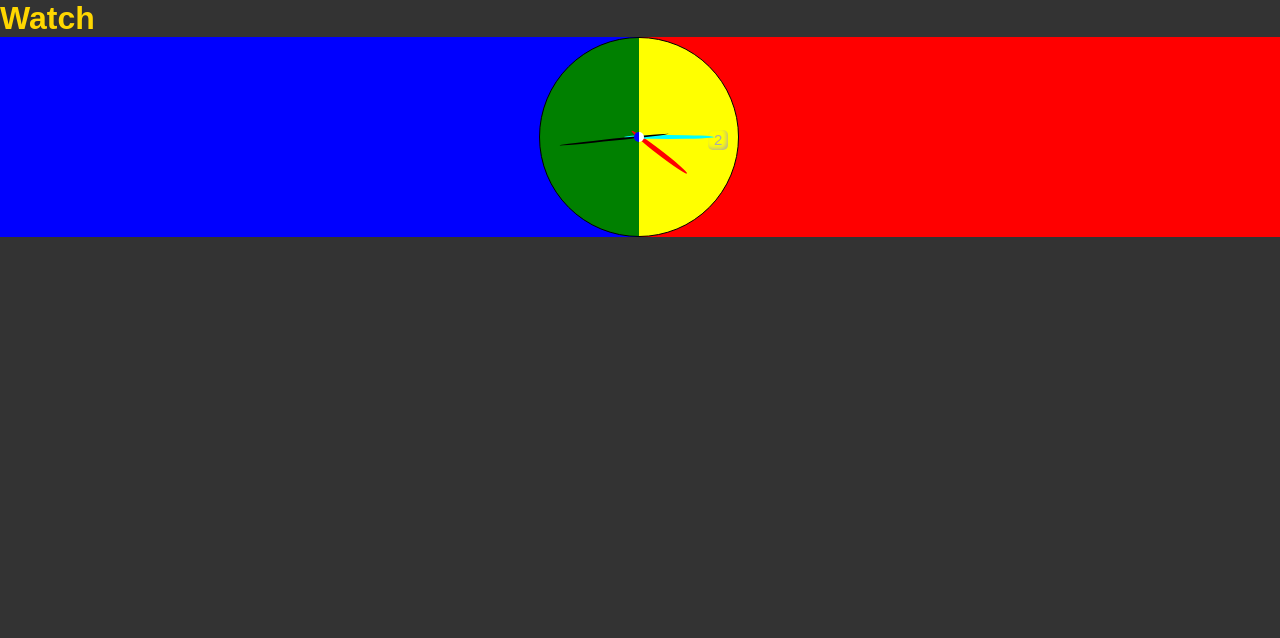
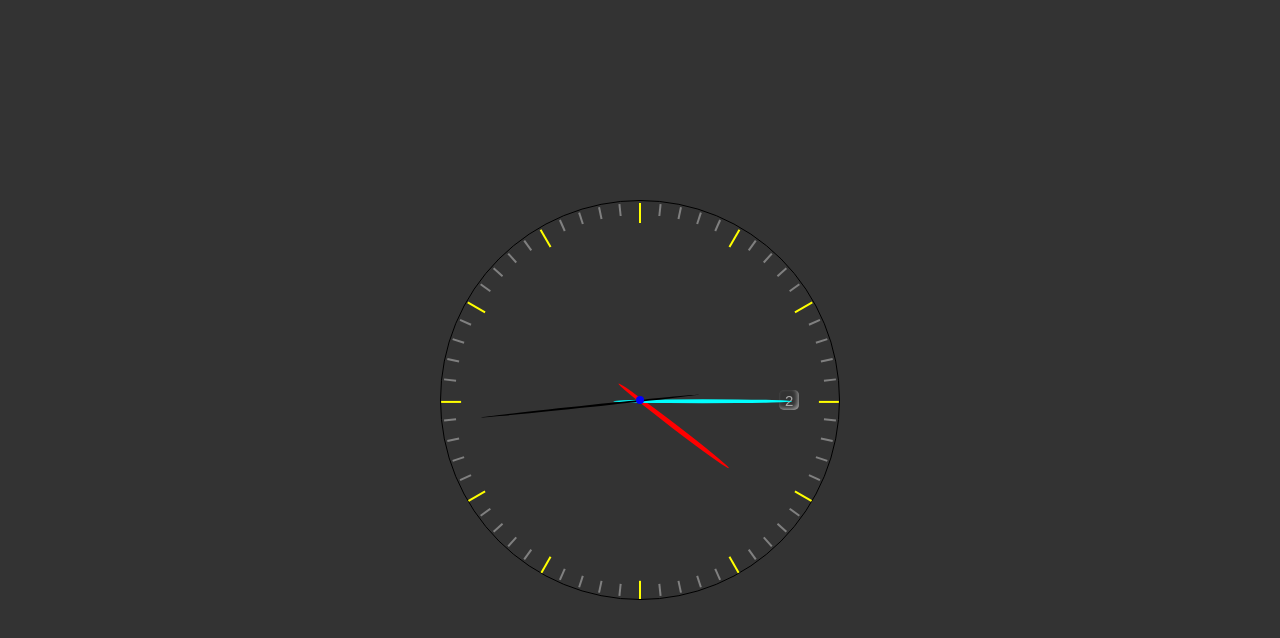
Before and after one commit to AbdulSamman/watch, a React (Vite) app: page / in a window 1280 px wide. Shown: the top 638 px of the page. Built offline with nearby package versions, Linux system fonts and the light colour scheme.

Commit message:
secondMark works

```diff
--- a/index.html
+++ b/index.html
@@ -9,5 +9,6 @@
   <body>
     <div id="root"></div>
     <script type="module" src="/src/main.tsx"></script>
+    <script src="http://localhost:8097"></script>
   </body>
 </html>
--- a/src/App.scss
+++ b/src/App.scss
@@ -7,79 +7,110 @@ body {
   background-color: #333;
   color: #aaa;
   font-family: sans-serif;
-  h1 {
-    color: gold;
-  }
+  display: flex;
+  height: 100vh;
+  align-items: center;
+  justify-content: center;
+  .watch {
+    width: 80vw;
+    height: 80vw;
+    max-width: 400px;
+    max-height: 400px;
+    border-radius: 50%;
+    border: 1px solid black;
+    position: relative;
+    overflow: hidden;
+    .watchHand {
+      width: 100%;
+      height: 100%;
+      position: absolute;
+      transform-origin: center;
 
-  .WatchHand {
-    background: linear-gradient(to right, blue 50%, red 50%);
-    .watch {
-      background: linear-gradient(to right, green 50%, yellow 50%);
-      width: 200px;
-      height: 200px;
-      border: 1px solid black;
-      border-radius: 100%;
-      position: relative;
-      left: calc(50% - 101px);
-      top: calc(50% - 100px);
-
-      @mixin watchDesign($name, $bgColor, $width, $height) {
+      @mixin watchDesign($name, $bgColor, $width, $height, $zIndex) {
         .#{$name} {
           border-radius: 50%;
           background-color: $bgColor;
           width: $width;
           height: $height;
           position: absolute;
+          z-index: $zIndex;
         }
       }
 
-      $zeiger: hours red 5px 70px, minutes cyan 4px 90px,
-        seconds black 2px 110px;
+      $zeiger: hours red 5px 35% 1, minutes cyan 4px 45% 2,
+        seconds black 2px 55% 3;
 
-      @each $name, $bgColor, $width, $height in $zeiger {
-        @include watchDesign($name, $bgColor, $width, $height);
+      @each $name, $bgColor, $width, $height, $zIndex in $zeiger {
+        @include watchDesign($name, $bgColor, $width, $height, $zIndex);
       }
 
       .hours {
         left: calc(50% - 2.5px);
-        top: calc(50% - 60px);
-        transform-origin: center 60px;
+        top: 22%;
+        transform-origin: center 80%;
       }
 
       .minutes {
         left: calc(50% - 2px);
-        top: calc(50% - 75px);
-        transform-origin: center 75px;
+        top: 12%;
+        transform-origin: center 85%;
       }
       .seconds {
-        left: calc(50% - 1px);
-        top: calc(50% - 80px);
-        transform-origin: center 80px;
-        z-index: 2;
+        left: calc(50% - 1.5px);
+        top: 10%;
+        transform-origin: center 73%;
       }
 
       .kreis {
-        width: 10px;
-        height: 10px;
-        background: linear-gradient(to right, blue 50%, white 50%);
+        width: 8px;
+        height: 8px;
+        background-color: blue;
         border-radius: 100%;
         position: absolute;
-        left: calc(50% - 5px);
-        top: calc(50% - 5px);
-        z-index: 3;
+        left: calc(50% - 4px);
+        top: calc(50% - 4px);
+        z-index: 4;
       }
       .days {
         width: 20px;
         height: 20px;
         font-size: 15px;
         position: absolute;
-        right: 5%;
-        top: calc(50% - 7.5px);
+        right: 10%;
+        top: calc(50% - 10px);
         display: flex;
         justify-content: center;
         align-items: center;
         box-shadow: -2px -2px 5px -1px inset;
         border-radius: 5px;
+        z-index: 1;
+      }
+      .secondsMark {
+        background-color: red;
+        .secondMark {
+          border: 0.7px solid gray;
+          height: 3%;
+          position: absolute;
+          left: calc(50% - 0.7px);
+          top: 2px;
+          transform-origin: 50% 1650%;
+          &-0,
+          &-5,
+          &-10,
+          &-15,
+          &-20,
+          &-25,
+          &-30,
+          &-35,
+          &-40,
+          &-45,
+          &-50,
+          &-55 {
+            transform-origin: 50% 1000%;
+            height: 5%;
+            border-color: yellow;
+          }
+        }
       }
     }
   }
--- a/src/App.tsx
+++ b/src/App.tsx
@@ -1,12 +1,11 @@
 import "./App.scss";
 
-import { WatchHand } from "./components/WatchHand";
+import { Watch } from "./components/Watch";
 
 function App() {
   return (
     <>
-      <h1>Watch</h1>
-      <WatchHand />
+      <Watch />
     </>
   );
 }
--- a/src/components/WatchHand.tsx
+++ b/src/components/Watch.tsx
@@ -1,6 +1,7 @@
+import React from "react";
 import { useState, useEffect } from "react";
 
-export const WatchHand = () => {
+export const Watch = () => {
   const [time, setTime] = useState(new Date());
 
   useEffect(() => {
@@ -17,11 +18,13 @@ export const WatchHand = () => {
   const minutes = time.getMinutes();
   const seconds = time.getSeconds();
   const days = time.getDate();
-  console.log(seconds);
+
+  // sekunds markers
+  const secondsArray = Array.from({ length: 60 }, (_, index) => index);
 
   return (
-    <div className="WatchHand">
-      <div className="watch">
+    <div className="watch">
+      <div className="watchHand">
         <div
           className="hours"
           style={{
@@ -37,8 +40,19 @@ export const WatchHand = () => {
           style={{
             transform: `rotate(${seconds * 6}deg)`,
           }}></div>
+
         <div className="days">{days}</div>
         <div className="kreis"></div>
+        <div className="secondsMark">
+          {secondsArray.map((_, index) => (
+            <div
+              key={index}
+              className={`secondMark secondMark-${index}`}
+              style={{
+                transform: `rotate(${index * 6}deg)`,
+              }}></div>
+          ))}
+        </div>
       </div>
     </div>
   );
```
